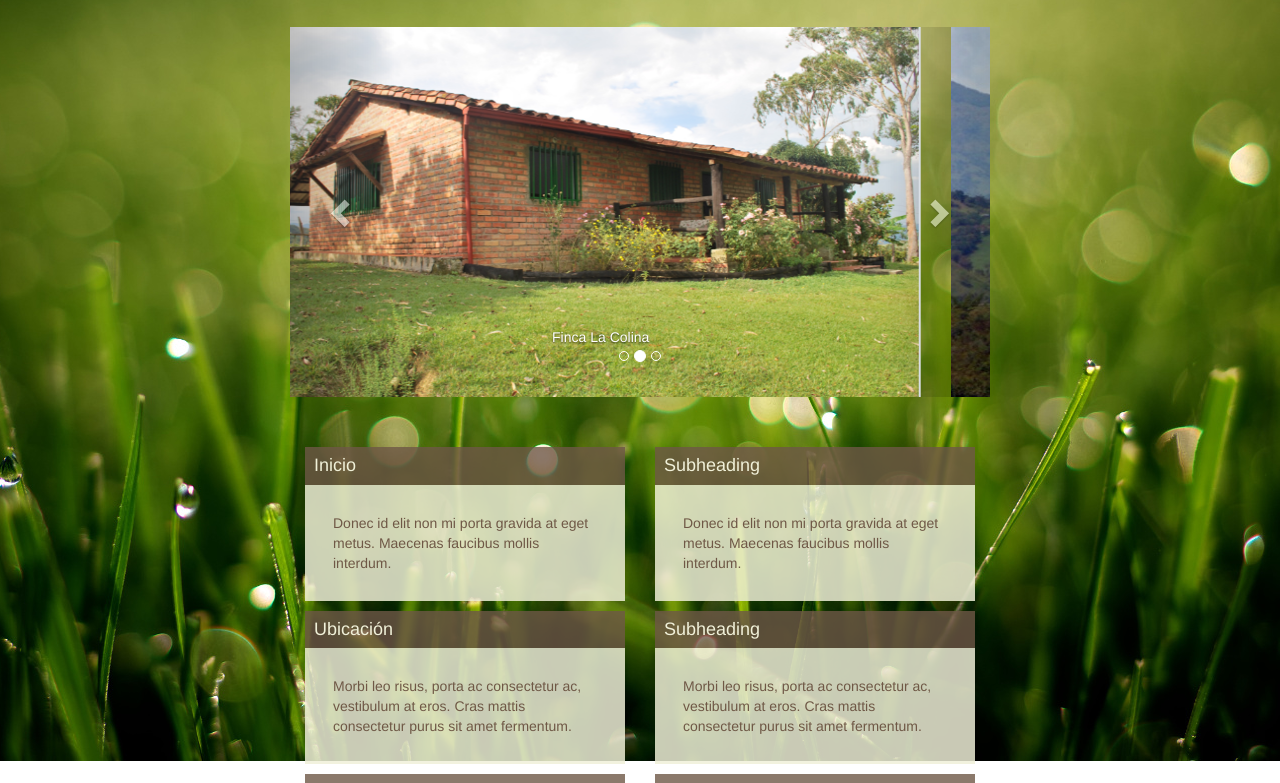
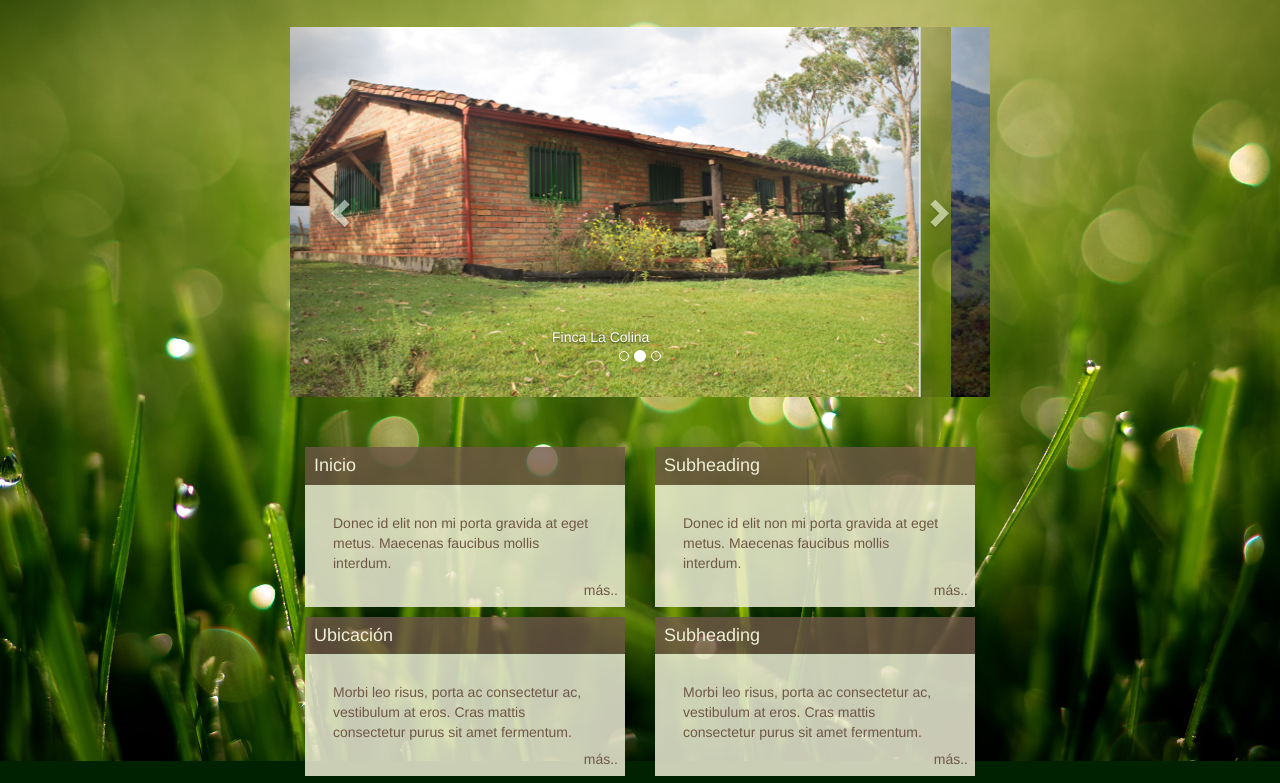
Before and after one commit to guadasan/guadasan.github.io, a plain HTML site: page index.html in a window 1280 px wide. Shown: the part 124-907 px from the top of the page. Drawn offline with nearby package versions, Linux system fonts and the light colour scheme.

Commit message:
adding links on the main articles

```diff
--- a/css/jumbotron-narrow.css
+++ b/css/jumbotron-narrow.css
@@ -4,6 +4,7 @@ body {
   padding-bottom: 20px;
 	background:url("../img/background.jpg") top right no-repeat;
 	background-attachment:fixed;
+  background-color: #002200;
 }
 
 /* Everything but the jumbotron gets side spacing for mobile first views */
@@ -90,6 +91,16 @@ article h4{
 
 article p{
   background-color: rgba(240, 240, 216, 0.84);
-  padding: 2.0em;
+  padding: 2.0em 2.0em 0em 2.0em;
   color: #6F5846;
+  margin: 0px;
 }
+
+article a{
+  background-color: rgba(240, 240, 216, 0.84);
+  padding: 0.5em;
+  text-align: right;
+  color: #6F5846;
+  display: block;
+  margin: 0px;
+}
--- a/index.html
+++ b/index.html
@@ -97,16 +97,19 @@
                     <article>
                         <h4 >Inicio</h4>
                         <p class="content">Donec id elit non mi porta gravida at eget metus. Maecenas faucibus mollis interdum.</p>
+					  	<a href="#">más..</a>
                     </article>
 
                     <article>
                         <h4>Ubicación</h4>
                         <p>Morbi leo risus, porta ac consectetur ac, vestibulum at eros. Cras mattis consectetur purus sit amet fermentum.</p>
+					  	<a href="#">más..</a>
                     </article>
 
                     <article>
                         <h4>Sitios de interés</h4>
                         <p>Maecenas sed diam eget risus varius blandit sit amet non magna.</p>
+					  	<a href="#">más..</a>
                     </article>
                 </div>
 
@@ -114,16 +117,19 @@
                     <article>
                         <h4>Subheading</h4>
                         <p>Donec id elit non mi porta gravida at eget metus. Maecenas faucibus mollis interdum.</p>
+					  	<a href="#">más..</a>
                     </article>
 
                     <article>
                         <h4>Subheading</h4>
                         <p>Morbi leo risus, porta ac consectetur ac, vestibulum at eros. Cras mattis consectetur purus sit amet fermentum.</p>
+					  	<a href="#">más..</a>
                     </article>
 
                     <article>
                         <h4>Subheading</h4>
                         <p>Maecenas sed diam eget risus varius blandit sit amet non magna.</p>
+					  	<a href="#">más..</a>
                     </article>
                 </div>
             </div>
```
